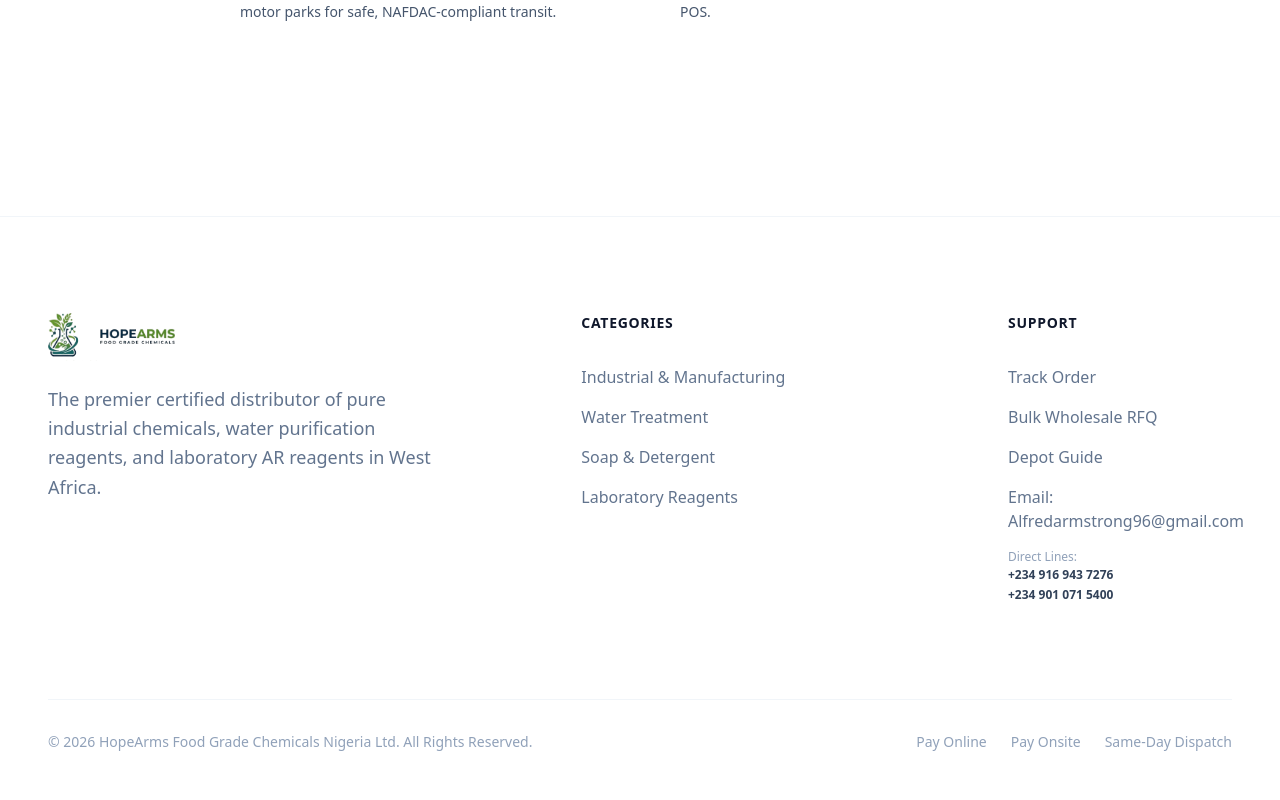
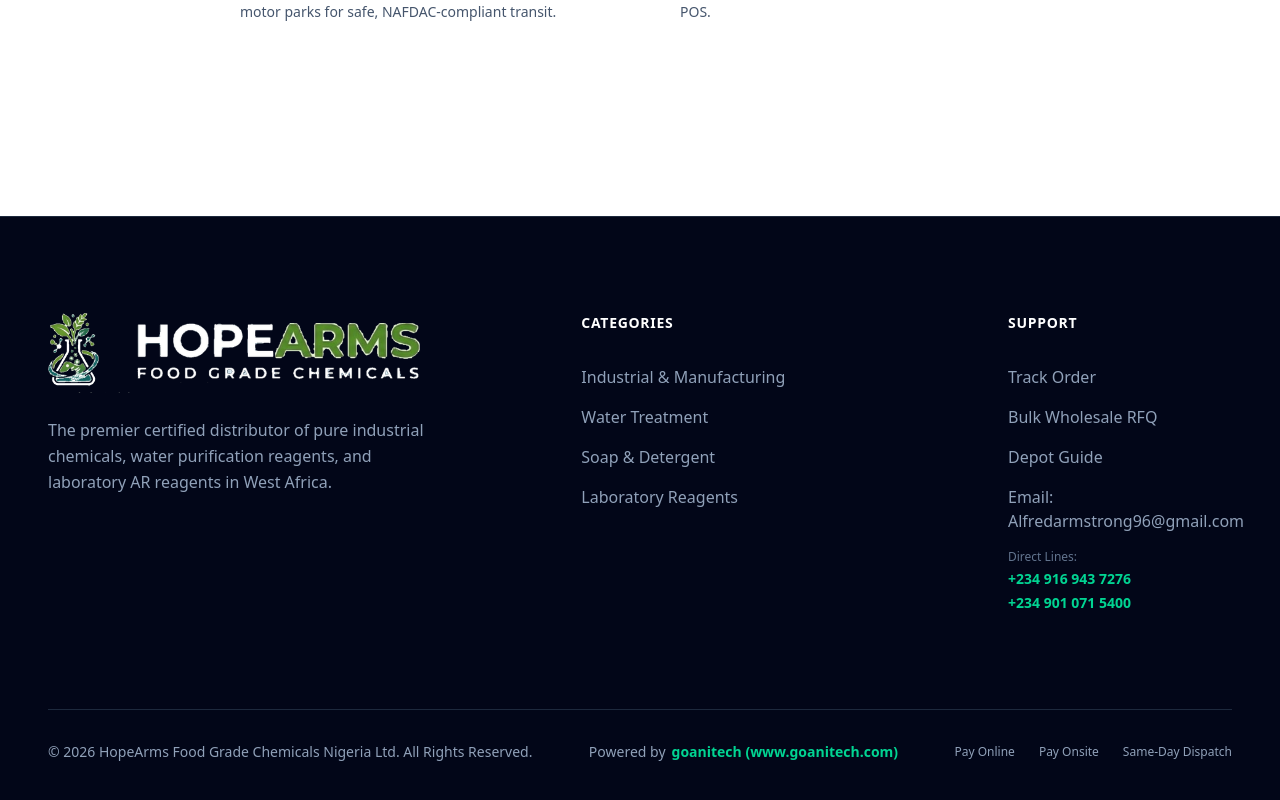
Before and after one commit to Kuino19/ojotachem, a Next.js app: page / in a window 1280 px wide. Shown: the part 4941-5741 px from the top of the page. Built offline with nearby package versions, Linux system fonts and the light colour scheme; no server answers.

Commit message:
Style footer with dark enterprise theme, enlarge logos, and add Powered by goanitech attribution

```diff
--- a/src/components/Footer.tsx
+++ b/src/components/Footer.tsx
@@ -8,45 +8,45 @@
   const { setIsTrackModalOpen, setIsRfqModalOpen } = useCart();
 
   return (
-    <footer className="bg-white border-t border-slate-100 pt-24 pb-12">
+    <footer className="bg-slate-950 text-slate-300 border-t border-slate-800 pt-24 pb-12">
       <div className="max-w-screen-2xl mx-auto px-6 lg:px-12">
         <div className="grid grid-cols-1 md:grid-cols-12 gap-16 lg:gap-24 mb-24">
 
           <div className="md:col-span-5">
-            <Link href="/" className="flex items-center gap-3 shrink-0 mb-6 inline-flex">
+            <Link href="/" className="flex items-center gap-3 shrink-0 mb-6 inline-flex group">
               <img
-                src="/images/logo-horizontal.png"
+                src="/images/logo-horizontal-light.png"
                 alt="HOPEARMS Food Grade Chemicals"
-                className="h-12 w-auto object-contain"
+                className="h-16 sm:h-20 w-auto object-contain transition-transform group-hover:scale-105"
               />
             </Link>
-            <p className="text-slate-500 text-lg leading-relaxed max-w-sm">
+            <p className="text-slate-400 text-base leading-relaxed max-w-sm">
               The premier certified distributor of pure industrial chemicals, water purification reagents, and laboratory AR reagents in West Africa.
             </p>
           </div>
 
           <div className="md:col-span-4">
-            <h4 className="text-sm font-bold text-slate-900 tracking-wider uppercase mb-8">Categories</h4>
-            <ul className="space-y-4 text-slate-500">
-              <li><Link href="/catalog" className="hover:text-slate-900 transition">Industrial & Manufacturing</Link></li>
-              <li><Link href="/catalog" className="hover:text-slate-900 transition">Water Treatment</Link></li>
-              <li><Link href="/catalog" className="hover:text-slate-900 transition">Soap & Detergent</Link></li>
-              <li><Link href="/catalog" className="hover:text-slate-900 transition">Laboratory Reagents</Link></li>
+            <h4 className="text-sm font-bold text-white tracking-wider uppercase mb-8">Categories</h4>
+            <ul className="space-y-4 text-slate-400">
+              <li><Link href="/catalog" className="hover:text-white transition">Industrial & Manufacturing</Link></li>
+              <li><Link href="/catalog" className="hover:text-white transition">Water Treatment</Link></li>
+              <li><Link href="/catalog" className="hover:text-white transition">Soap & Detergent</Link></li>
+              <li><Link href="/catalog" className="hover:text-white transition">Laboratory Reagents</Link></li>
             </ul>
           </div>
 
           <div className="md:col-span-3">
-            <h4 className="text-sm font-bold text-slate-900 tracking-wider uppercase mb-8">Support</h4>
-            <ul className="space-y-4 text-slate-500">
-              <li><button onClick={() => setIsTrackModalOpen(true)} className="hover:text-slate-900 transition">Track Order</button></li>
-              <li><button onClick={() => setIsRfqModalOpen(true)} className="hover:text-slate-900 transition">Bulk Wholesale RFQ</button></li>
-              <li><Link href="/ojota-chemical-market" className="hover:text-slate-900 transition">Depot Guide</Link></li>
-              <li><a href="mailto:Alfredarmstrong96@gmail.com" className="hover:text-slate-900 transition">Email: Alfredarmstrong96@gmail.com</a></li>
+            <h4 className="text-sm font-bold text-white tracking-wider uppercase mb-8">Support</h4>
+            <ul className="space-y-4 text-slate-400">
+              <li><button onClick={() => setIsTrackModalOpen(true)} className="hover:text-white transition">Track Order</button></li>
+              <li><button onClick={() => setIsRfqModalOpen(true)} className="hover:text-white transition">Bulk Wholesale RFQ</button></li>
+              <li><Link href="/ojota-chemical-market" className="hover:text-white transition">Depot Guide</Link></li>
+              <li><a href="mailto:Alfredarmstrong96@gmail.com" className="hover:text-white transition">Email: Alfredarmstrong96@gmail.com</a></li>
               <li>
-                <span className="text-xs text-slate-400 block mb-0.5">Direct Lines:</span>
-                <div className="flex flex-col gap-1 text-xs font-semibold">
-                  <a href="tel:+2349169437276" className="text-slate-700 hover:text-slate-900 transition">+234 916 943 7276</a>
-                  <a href="tel:+2349010715400" className="text-slate-700 hover:text-slate-900 transition">+234 901 071 5400</a>
+                <span className="text-xs text-slate-500 block mb-1">Direct Lines:</span>
+                <div className="flex flex-col gap-1 text-sm font-semibold">
+                  <a href="tel:+2349169437276" className="text-emerald-400 hover:text-emerald-300 transition">+234 916 943 7276</a>
+                  <a href="tel:+2349010715400" className="text-emerald-400 hover:text-emerald-300 transition">+234 901 071 5400</a>
                 </div>
               </li>
             </ul>
@@ -54,9 +54,22 @@
 
         </div>
 
-        <div className="flex flex-col md:flex-row items-center justify-between pt-8 border-t border-slate-100 text-sm text-slate-400">
+        <div className="flex flex-col md:flex-row items-center justify-between pt-8 border-t border-slate-800 text-sm text-slate-400 gap-4">
           <p>&copy; 2026 HopeArms Food Grade Chemicals Nigeria Ltd. All Rights Reserved.</p>
-          <div className="flex items-center gap-6 mt-4 md:mt-0">
+
+          <div className="flex items-center gap-1.5 text-xs sm:text-sm">
+            <span>Powered by</span>
+            <a
+              href="https://www.goanitech.com"
+              target="_blank"
+              rel="noopener noreferrer"
+              className="text-emerald-400 hover:text-emerald-300 font-bold hover:underline transition"
+            >
+              goanitech (www.goanitech.com)
+            </a>
+          </div>
+
+          <div className="flex items-center gap-6 text-xs text-slate-400">
             <span>Pay Online</span>
             <span>Pay Onsite</span>
             <span>Same-Day Dispatch</span>
--- a/src/components/Navbar.tsx
+++ b/src/components/Navbar.tsx
@@ -19,7 +19,7 @@
             <img
               src="/images/logo-horizontal.png"
               alt="HOPEARMS Food Grade Chemicals"
-              className="h-10 sm:h-12 w-auto object-contain transition-transform group-hover:scale-105"
+              className="h-12 sm:h-14 md:h-16 w-auto object-contain transition-transform group-hover:scale-105"
             />
           </Link>
         </div>
```
Also changed, not shown: public/images/logo-horizontal-light.png (added), public/images/logo-horizontal.png.
